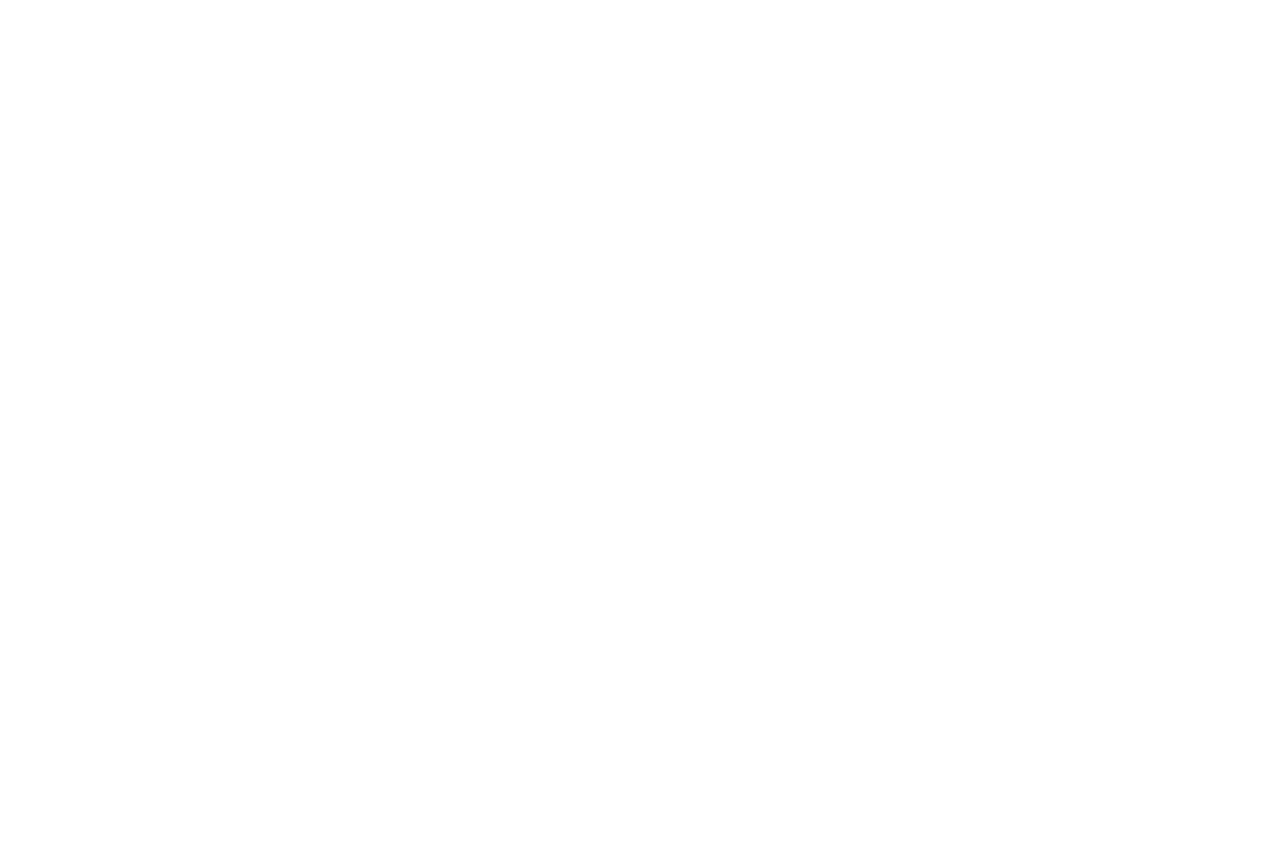
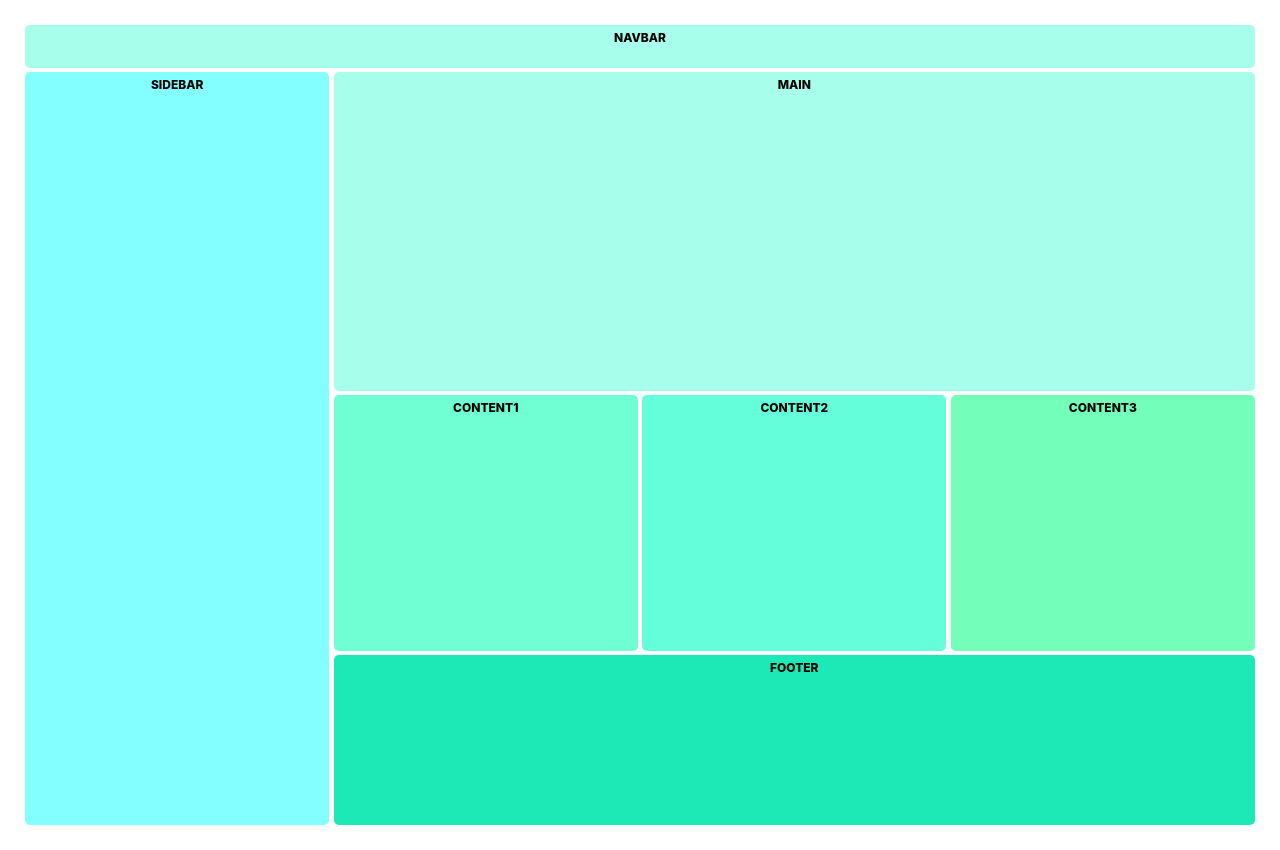
Before and after one commit to jesusemen/cssgridlayout, a plain HTML site: page index.html in a window 1280 px wide. Before the commit the page ends 800 px from the top, so only its background shows below. Drawn offline with Linux system fonts and the light colour scheme.

Commit message:
second commit grid layout

```diff
--- /dev/null
+++ b/css/content1.css
@@ -0,0 +1,6 @@
+#content1 {
+    background:#6fffd2;
+    grid-area:content1;
+    border-radius: var(--main-radius);
+    padding-top: var(--main-padding);
+}
--- /dev/null
+++ b/css/content2.css
@@ -0,0 +1,6 @@
+#content2 {
+    background:#64ffda;
+    grid-area:content2;
+    border-radius: var(--main-radius);
+    padding-top: var(--main-padding);
+}
--- /dev/null
+++ b/css/content3.css
@@ -0,0 +1,6 @@
+#content3{
+    background:#73ffba;
+    grid-area:content3;
+    border-radius: var(--main-radius);
+    padding-top: var(--main-padding);
+}
--- /dev/null
+++ b/css/footer.css
@@ -0,0 +1,6 @@
+footer {
+    background:#1de9b6;
+    grid-area:footer;
+    border-radius: var(--main-radius);
+    padding-top: var(--main-padding);
+}
--- a/css/main.css
+++ b/css/main.css
@@ -4,3 +4,54 @@
 @import url(content2.css);
 @import url(content3.css);
 @import url(footer.css);
+
+:root{
+    --main-radius:5px;
+    --main-padding:5px;
+}
+
+body{
+    margin:25px;
+}
+
+.container {
+    display:grid;
+    height: 100vh;
+    grid-template-columns: 1fr 1fr 1fr 1fr;
+    grid-template-rows:0.2fr 1.5fr 1.2fr 0.8fr;
+    grid-template-areas:
+    "nav nav nav nav"
+    "sidebar main main main"
+    "sidebar content1 content2 content3"
+    "sidebar footer footer footer";
+    grid-gap:0.35em;
+    font-family: "Inter", sans-serif;
+    font-weight: 800;
+    text-transform: uppercase;
+    font-size: 12px;
+    text-align: center;
+}
+
+
+
+main {
+    background:#a7ffeb;
+    grid-area:main;
+    border-radius: var(--main-radius);
+    padding-top: var(--main-padding);
+}
+
+@media only screen and (max-width:550px){
+    .container {
+        grid-template-columns: 1fr;
+        grid-template-rows: 0.4fr 0.4fr 2.2fr 1.2fr 1.2fr 1.2fr 1fr;
+        grid-template-areas:
+        "nav"
+        "sidebar"
+        "main"
+        "content1"
+        "content2"
+        "content3"
+        "footer";
+    }
+}
--- /dev/null
+++ b/css/nav.css
@@ -0,0 +1,6 @@
+nav{
+    background:#a7ffeb;
+    grid-area:nav;
+    border-radius: var(--main-radius);
+    padding-top: var(--main-padding);
+ }
--- /dev/null
+++ b/css/sidebar.css
@@ -0,0 +1,6 @@
+#sidebar{
+    background:#84ffff;
+    grid-area:sidebar;
+    border-radius: var(--main-radius);
+    padding-top: var(--main-padding);
+}
--- a/index.html
+++ b/index.html
@@ -4,9 +4,18 @@
     <meta charset="UTF-8">
     <meta http-equiv="X-UA-Compatible" content="IE=edge">
     <meta name="viewport" content="width=device-width, initial-scale=1.0">
-    <title>Document</title>
+    <title>Css Grid</title>
+    <link rel="stylesheet" type="text/css" href="css/main.css"/>
 </head>
 <body>
-
+    <div class="container">
+        <nav>Navbar</nav>
+        <main>Main</main>
+        <div id="sidebar">Sidebar</div>
+        <div id="content1">Content1</div>
+        <div id="content2">Content2</div>
+        <div id="content3">Content3</div>
+        <footer>Footer</footer>
+    </div>
 </body>
 </html>
```
